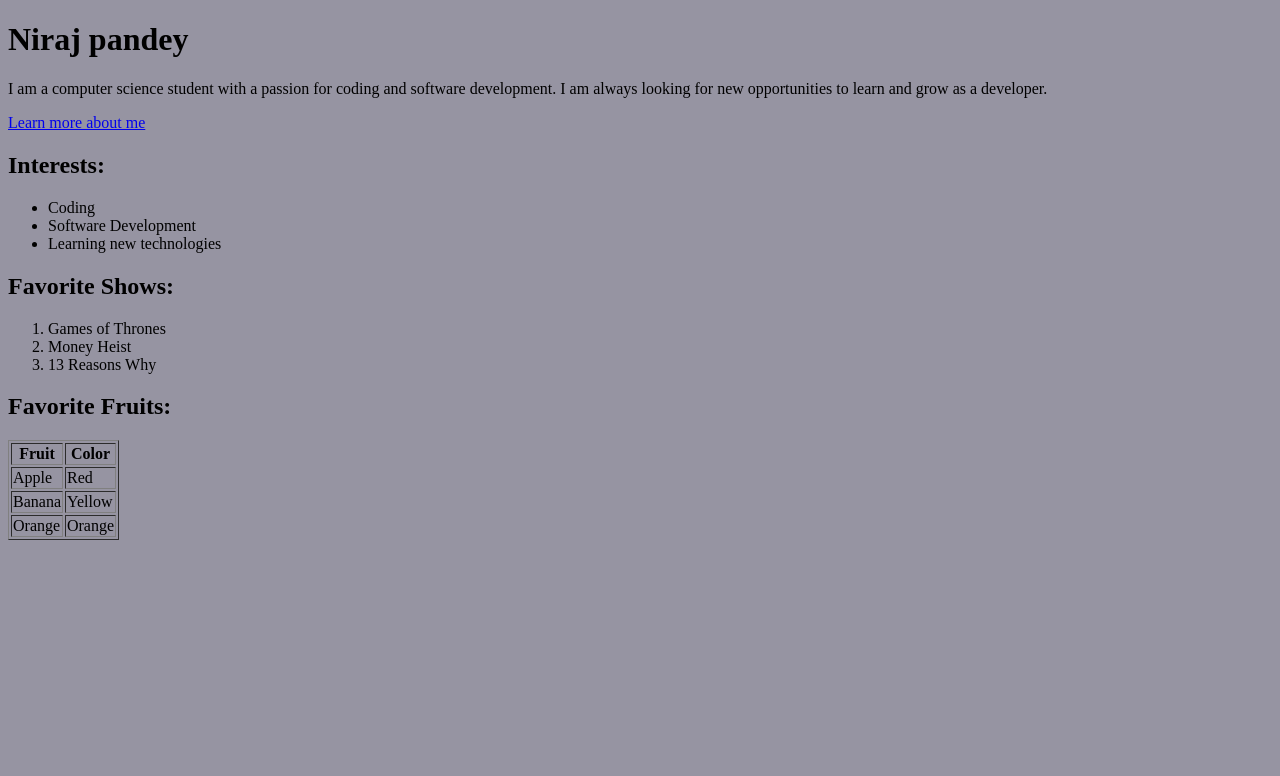
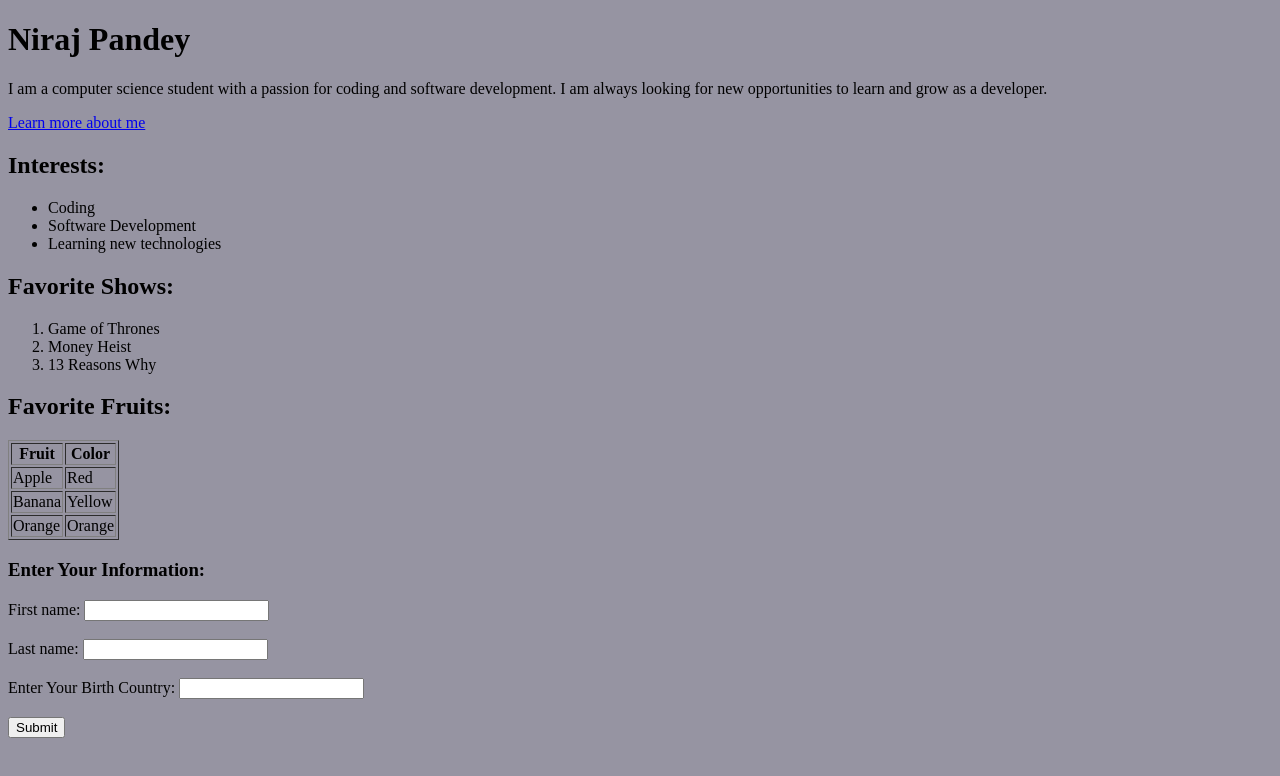
Before and after one commit to nirazp1/Pandey_Niraj_webassign, a plain HTML site: page index.html in a window 1280 px wide. Drawn offline with Linux system fonts and the light colour scheme.

Commit message:
Update index.html

```diff
--- a/index.html
+++ b/index.html
@@ -1,14 +1,19 @@
 <!DOCTYPE html>
-<html>
+<html lang="en">
   <head>
+    <meta charset ="WTF-8">
+    <meta http-equiv="X-UA-Compatible" content="IE=edge">
+    <meta name="viewport" content="width=device-width, initial-scale=1.0">
     <link rel="stylesheet" type="text/css" href="css.css">
+    <title>Description</title>
   </head>
-</head>
+
+
   <body>
-  <h1>Niraj pandey</h1>
+    <h1>Niraj Pandey</h1>
     <p>I am a computer science student with a passion for coding and software development. I am always looking for new opportunities to learn and grow as a developer.</p>
     <a href="https://github.com/nirazp1">Learn more about me</a>
-  <css>
+
     <h2>Interests:</h2>
     <ul>
       <li>Coding</li>
@@ -18,7 +23,7 @@
 
     <h2>Favorite Shows:</h2>
     <ol>
-    <li>Games of Thrones</li>
+      <li>Game of Thrones</li>
       <li>Money Heist</li>
       <li>13 Reasons Why</li>
     </ol>
@@ -42,5 +47,16 @@
         <td>Orange</td>
       </tr>
     </table>
+    <h3>Enter Your Information: </h3>
+    <div class="container_input">
+        <label for="fname">First name:</label>
+        <input type="text" id="fname" name="fname"><br><br>
+        <label for="lname">Last name:</label>
+        <input type="text" id="lname" name="lname"><br><br>
+        <label for ="country">Enter Your Birth Country: </label>
+        <input type="text" id="country" name="country"><br><br>
+        <input type = "submit" value="Submit">
+
+    </div>
 </body>
 </html>
```
Lines whose indentation alone changed are shown as unchanged.
